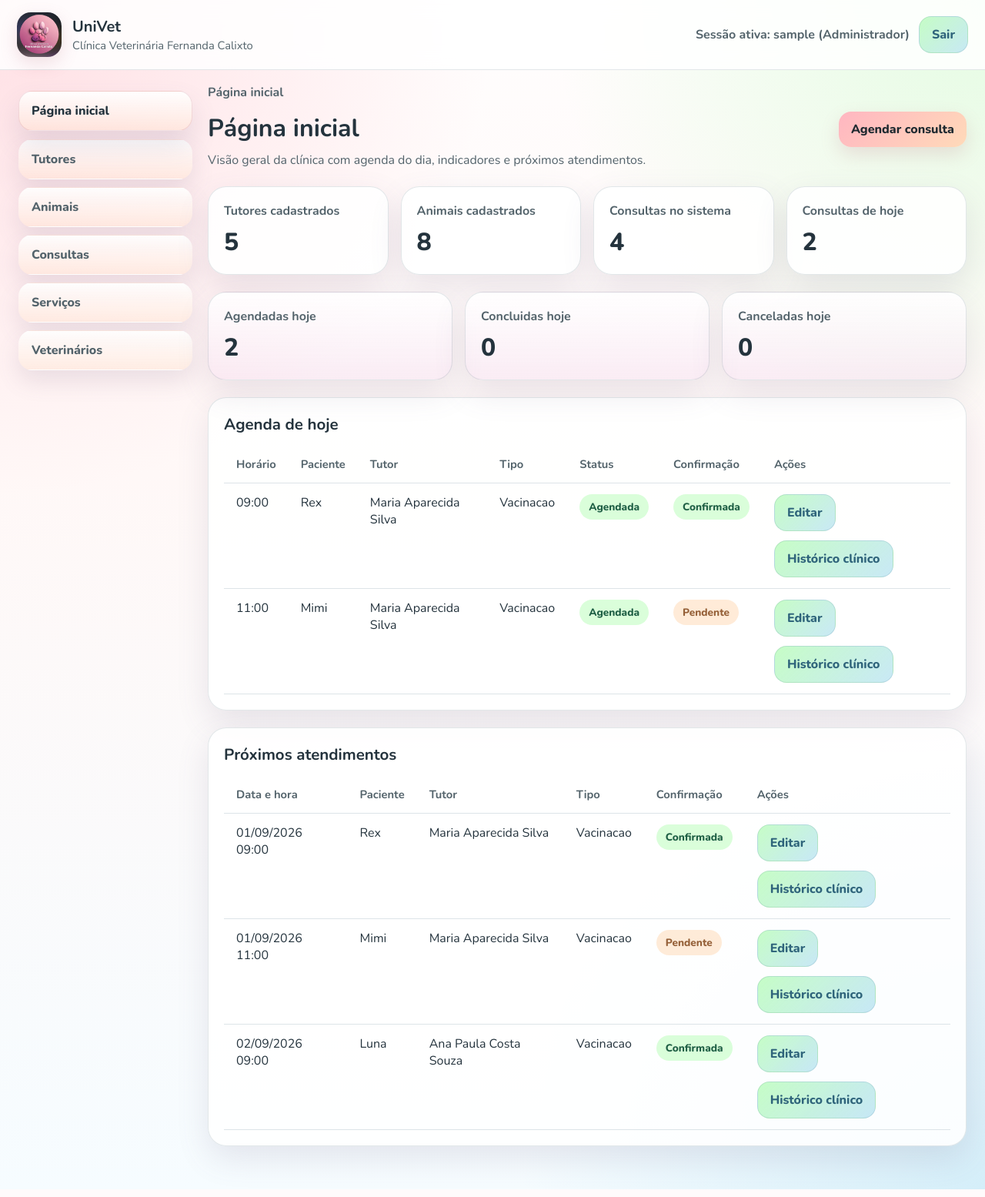
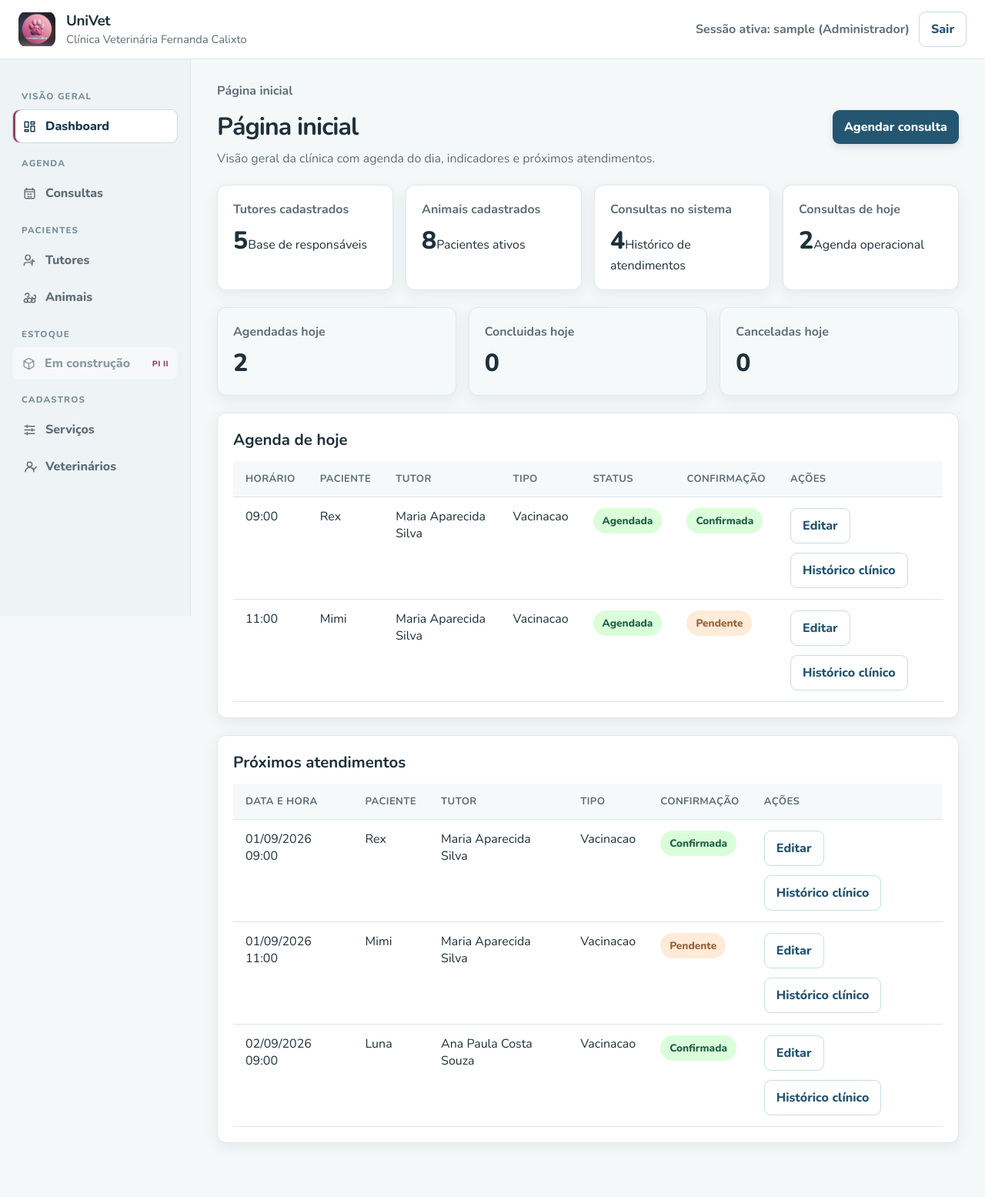
Before and after one commit to bugijo/Projeto-Integrador---UniVet, a Flask app: page /pagina-inicial in a window 1280 px wide. Shown: the whole page at 77% size. Run offline with Flask 3, Linux system fonts and the light colour scheme; the visitor is signed in with stand-in values (Sample User, id 1); data comes from the database, SQL or seed files in the repository; data that the repository does not hold is empty.

Commit message:
feat: iniciar interface do UniVet 2.0

```diff
--- /dev/null
+++ b/static/js/navigation.js
@@ -0,0 +1,23 @@
+(() => {
+    const toggle = document.querySelector(".sidebar-toggle");
+    const sidebar = document.getElementById("main-sidebar");
+
+    if (!toggle || !sidebar) return;
+
+    const closeMenu = () => {
+        sidebar.classList.remove("is-open");
+        toggle.setAttribute("aria-expanded", "false");
+        toggle.setAttribute("aria-label", "Abrir menu principal");
+    };
+
+    toggle.addEventListener("click", () => {
+        const open = sidebar.classList.toggle("is-open");
+        toggle.setAttribute("aria-expanded", String(open));
+        toggle.setAttribute("aria-label", open ? "Fechar menu principal" : "Abrir menu principal");
+    });
+
+    sidebar.querySelectorAll("a").forEach((link) => link.addEventListener("click", closeMenu));
+    window.addEventListener("resize", () => {
+        if (window.innerWidth > 760) closeMenu();
+    });
+})();
--- a/static/style.css
+++ b/static/style.css
@@ -1,91 +1,101 @@
 :root {
-    --rosa-salmao: #ffb6c1;
-    --verde-menta: #98fb98;
-    --azul-bebe: #87ceeb;
-    --lilas: #dda0dd;
-    --amarelo-pessego: #ffdAB9;
-    --rosa-profundo: #b85e74;
-    --verde-profundo: #3e7c5d;
-    --azul-profundo: #2f647b;
-    --texto: #24333d;
-    --texto-secundario: #53636b;
-    --borda: rgba(95, 121, 131, 0.18);
-    --sombra: rgba(103, 93, 128, 0.14);
-    --superficie: rgba(255, 255, 255, 0.88);
-    --superficie-forte: #ffffff;
-    --cinza-expediente: #eceef3;
+    --rosa-salmao: #e797a8;
+    --rosa-profundo: #9d3f5b;
+    --verde-profundo: #28715b;
+    --azul-profundo: #245671;
+    --azul-escuro: #183849;
+    --texto: #1e303a;
+    --texto-secundario: #5e6e76;
+    --borda: #dfe7ea;
+    --sombra: rgba(29, 55, 67, 0.08);
+    --superficie: #ffffff;
+    --superficie-suave: #f6f9fa;
+    --cinza-expediente: #edf1f3;
+    --foco: rgba(36, 86, 113, 0.25);
 }
 
 * { box-sizing: border-box; }
+html { scroll-behavior: smooth; }
 body {
     margin: 0;
     min-height: 100vh;
     font-family: "Nunito", sans-serif;
     color: var(--texto);
-    background:
-        radial-gradient(circle at top left, rgba(255, 182, 193, 0.42), transparent 32%),
-        radial-gradient(circle at top right, rgba(152, 251, 152, 0.26), transparent 28%),
-        radial-gradient(circle at bottom right, rgba(135, 206, 235, 0.30), transparent 30%),
-        linear-gradient(180deg, #fffdfd, #fff8f7 40%, #f6fcff);
+    background: #f5f8f9;
 }
 a { color: inherit; text-decoration: none; }
+button, input, textarea, select { font: inherit; }
+:focus-visible { outline: 3px solid var(--foco); outline-offset: 2px; }
+.skip-link {
+    position: fixed; left: 16px; top: -60px; z-index: 100;
+    padding: 10px 14px; border-radius: 8px; background: var(--azul-escuro); color: #fff; font-weight: 800;
+}
+.skip-link:focus { top: 16px; }
 
 .app-shell { min-height: 100vh; }
 .topbar {
     position: sticky; top: 0; z-index: 10;
     display: flex; align-items: center; justify-content: space-between; gap: 16px;
-    padding: 16px 22px;
-    background: rgba(255,255,255,0.85);
-    backdrop-filter: blur(14px);
+    padding: 14px 24px;
+    background: rgba(255,255,255,0.96);
     border-bottom: 1px solid var(--borda);
 }
+.topbar-leading { display: flex; align-items: center; gap: 14px; }
+.sidebar-toggle {
+    display: none; width: 42px; height: 42px; padding: 9px; border: 1px solid var(--borda); border-radius: 10px;
+    background: var(--superficie); color: var(--azul-escuro); cursor: pointer;
+}
+.sidebar-toggle svg { width: 100%; height: 100%; fill: none; stroke: currentColor; stroke-width: 2; stroke-linecap: round; }
 .brand { display: flex; align-items: center; gap: 14px; }
-.brand img { width: 58px; height: 58px; object-fit: cover; border-radius: 18px; box-shadow: 0 8px 22px rgba(184, 94, 116, 0.18); }
-.brand strong { display: block; font-size: 1.25rem; }
+.brand img { width: 48px; height: 48px; object-fit: contain; border-radius: 12px; }
+.brand strong { display: block; font-size: 1.18rem; letter-spacing: -0.02em; }
 .brand span { color: var(--texto-secundario); font-size: 0.92rem; }
 .topbar-side { display: flex; align-items: center; gap: 12px; flex-wrap: wrap; }
 .welcome { color: var(--texto-secundario); font-weight: 700; }
 
-.layout { display: grid; grid-template-columns: 1fr; }
-.sidebar { padding: 18px 20px; }
-.menu { display: grid; gap: 10px; }
+.layout { display: grid; grid-template-columns: 248px minmax(0, 1fr); align-items: start; }
+.sidebar { min-height: calc(100vh - 77px); padding: 26px 16px; background: #eef3f5; border-right: 1px solid var(--borda); }
+.menu { display: grid; gap: 4px; }
+.menu-heading { padding: 14px 12px 5px; color: #78909a; font-size: 0.72rem; font-weight: 800; letter-spacing: 0.1em; text-transform: uppercase; }
 .menu a {
-    padding: 14px 16px; border-radius: 18px; font-weight: 800;
-    background: linear-gradient(180deg, rgba(255,255,255,0.93), rgba(255,218,185,0.28));
-    border: 1px solid transparent; box-shadow: 0 14px 30px var(--sombra); color: var(--texto-secundario);
-    transition: transform .2s ease, box-shadow .2s ease, border-color .2s ease;
+    display: flex; align-items: center; gap: 11px; min-height: 42px; padding: 10px 12px; border-radius: 9px; font-weight: 800;
+    border: 1px solid transparent; color: var(--texto-secundario); transition: background .18s ease, color .18s ease, border-color .18s ease;
 }
-.menu a:hover, .menu a.active { border-color: rgba(184, 94, 116, 0.18); color: var(--texto); transform: translateY(-1px); box-shadow: 0 18px 34px rgba(103,93,128,.16); }
+.menu a:hover, .menu a.active { border-color: #c9dce2; background: #fff; color: var(--azul-escuro); }
+.menu a.active { box-shadow: inset 3px 0 0 var(--rosa-profundo); }
+.menu-link { display: flex; align-items: center; gap: 11px; min-height: 42px; padding: 10px 12px; border-radius: 9px; font-weight: 800; }
+.menu-link-disabled { color: #8b9ba2; background: rgba(255,255,255,0.42); cursor: default; }
+.menu-link-disabled small { margin-left: auto; color: var(--rosa-profundo); font-size: 0.65rem; letter-spacing: 0.04em; text-transform: uppercase; }
+.nav-icon { width: 19px; height: 19px; flex: 0 0 19px; fill: none; stroke: currentColor; stroke-width: 1.8; stroke-linecap: round; stroke-linejoin: round; }
 
-.content { padding: 8px 20px 28px; }
+.content { width: 100%; max-width: 1500px; padding: 30px 34px 48px; }
 .breadcrumbs { display: flex; flex-wrap: wrap; gap: 8px; margin-bottom: 14px; color: var(--texto-secundario); font-weight: 700; }
 .breadcrumbs a::after, .breadcrumbs span::after { content: "/"; margin-left: 8px; color: #9ca7ad; }
 .breadcrumbs span:last-child::after, .breadcrumbs a:last-child::after { content: ""; margin: 0; }
 
 .page-header { display: flex; align-items: flex-start; justify-content: space-between; gap: 16px; flex-wrap: wrap; margin-bottom: 22px; }
-.page-header h1 { margin: 0 0 8px; font-size: 2rem; }
+.page-header h1 { margin: 0 0 8px; font-size: 2rem; letter-spacing: -0.03em; }
 .page-header p, .calendar-header p { margin: 0; color: var(--texto-secundario); line-height: 1.5; }
 h2 { margin: 0 0 14px; font-size: 1.28rem; }
 
 .btn, button.btn {
     display: inline-flex; align-items: center; justify-content: center; border: none; cursor: pointer;
-    padding: 12px 16px; border-radius: 16px; font: inherit; font-weight: 800; color: #1e2930;
-    background: linear-gradient(135deg, var(--rosa-salmao), var(--amarelo-pessego));
-    box-shadow: 0 10px 24px rgba(184, 94, 116, 0.18);
+    padding: 11px 15px; border-radius: 9px; font-weight: 800; color: #fff;
+    background: var(--azul-profundo); box-shadow: 0 4px 10px rgba(36,86,113,.14);
     transition: transform .18s ease, filter .18s ease, box-shadow .18s ease;
 }
 .btn:hover, button.btn:hover { filter: brightness(0.97); transform: translateY(-1px); box-shadow: 0 14px 28px rgba(184,94,116,.22); }
-.btn.btn-secondary { background: linear-gradient(135deg, rgba(152,251,152,0.55), rgba(135,206,235,0.45)); color: var(--azul-profundo); box-shadow: none; border: 1px solid rgba(47, 100, 123, 0.14); }
-.btn.btn-danger { background: linear-gradient(135deg, #f89aa8, #ef7f97); color: white; }
+.btn.btn-secondary { background: #fff; color: var(--azul-profundo); box-shadow: none; border: 1px solid #c9dce2; }
+.btn.btn-danger { background: #b34e61; color: #fff; }
 
 .grid-cards { display: grid; grid-template-columns: repeat(auto-fit, minmax(180px, 1fr)); gap: 16px; margin-bottom: 22px; }
 .card {
-    background: var(--superficie); border: 1px solid var(--borda); border-radius: 24px;
-    box-shadow: 0 16px 42px var(--sombra);
-    transition: transform .25s ease, box-shadow .25s ease;
+    background: var(--superficie); border: 1px solid var(--borda); border-radius: 12px;
+    box-shadow: 0 5px 18px var(--sombra);
+    transition: box-shadow .2s ease;
 }
-.card:hover { transform: translateY(-1px); box-shadow: 0 20px 48px rgba(103,93,128,.16); }
-.soft-card { background: linear-gradient(180deg, rgba(255,255,255,0.94), rgba(221,160,221,0.14)); }
+.card:hover { box-shadow: 0 8px 22px rgba(29,55,67,.12); }
+.soft-card { background: var(--superficie-suave); }
 .card-body { padding: 20px; }
 .metric-label { display: block; color: var(--texto-secundario); font-weight: 700; margin-bottom: 8px; }
 .metric-value { font-size: 2rem; font-weight: 800; }
@@ -94,7 +104,7 @@ h2 { margin: 0 0 14px; font-size: 1.28rem; }
 .table-scroll { overflow-x: auto; }
 table { width: 100%; border-collapse: collapse; min-width: 720px; }
 th, td { padding: 14px 16px; text-align: left; border-bottom: 1px solid rgba(210,219,224,0.75); vertical-align: top; }
-th { color: var(--texto-secundario); background: rgba(255,255,255,0.72); font-size: 0.92rem; }
+th { color: var(--texto-secundario); background: var(--superficie-suave); font-size: 0.82rem; letter-spacing: 0.03em; text-transform: uppercase; }
 .empty-state { padding: 28px 20px; color: var(--texto-secundario); }
 
 .status { display: inline-flex; align-items: center; padding: 7px 12px; border-radius: 999px; font-size: 0.85rem; font-weight: 800; }
@@ -114,10 +124,10 @@ th { color: var(--texto-secundario); background: rgba(255,255,255,0.72); font-si
 .field-group label { font-weight: 800; }
 .field-help { color: var(--texto-secundario); font-size: 0.88rem; }
 .field-group input, .field-group textarea, .field-group select {
-    width: 100%; padding: 14px 16px; border-radius: 16px; font: inherit; color: var(--texto);
-    border: 1px solid rgba(95,121,131,0.22); background: rgba(255,255,255,0.94); outline: none;
+    width: 100%; padding: 13px 14px; border-radius: 9px; color: var(--texto);
+    border: 1px solid #cddade; background: #fff; outline: none;
 }
-.field-group input:focus, .field-group textarea:focus, .field-group select:focus { border-color: rgba(184,94,116,0.34); box-shadow: 0 0 0 4px rgba(221,160,221,0.18); }
+.field-group input:focus, .field-group textarea:focus, .field-group select:focus { border-color: var(--azul-profundo); box-shadow: 0 0 0 4px var(--foco); }
 .field-group textarea { min-height: 130px; resize: vertical; }
 .actions, .inline-actions { display: flex; gap: 12px; flex-wrap: wrap; }
 .actions { margin-top: 10px; }
@@ -126,9 +136,8 @@ th { color: var(--texto-secundario); background: rgba(255,255,255,0.72); font-si
 .toolbar form { display: flex; gap: 12px; flex-wrap: wrap; width: 100%; }
 .toolbar .field-group { flex: 1 1 220px; }
 .highlight-box {
-    margin-top: 18px; padding: 16px; border-radius: 18px;
-    background: linear-gradient(135deg, rgba(255,182,193,0.22), rgba(135,206,235,0.18), rgba(152,251,152,0.18));
-    border: 1px solid rgba(184,94,116,0.14); color: var(--texto-secundario);
+    margin-top: 18px; padding: 16px; border-radius: 10px;
+    background: #f2f7f8; border: 1px solid #d8e5e8; color: var(--texto-secundario);
 }
 
 .calendar-header { display: flex; justify-content: space-between; align-items: center; gap: 16px; flex-wrap: wrap; margin-bottom: 18px; }
@@ -197,8 +206,8 @@ th { color: var(--texto-secundario); background: rgba(255,255,255,0.72); font-si
 }
 .welcome-shell { width: 100%; max-width: 980px; }
 .welcome-card {
-    background: rgba(255,255,255,0.9); border: 1px solid var(--borda); border-radius: 30px; padding: 28px;
-    box-shadow: 0 20px 50px rgba(93, 91, 124, 0.18);
+    background: rgba(255,255,255,0.96); border: 1px solid var(--borda); border-radius: 16px; padding: 28px;
+    box-shadow: 0 20px 50px rgba(29,55,67,.12);
 }
 .welcome-brand { display: grid; grid-template-columns: 120px 1fr; gap: 22px; align-items: center; }
 .welcome-brand img { width: 120px; height: 120px; border-radius: 28px; object-fit: cover; box-shadow: 0 18px 40px rgba(184,94,116,0.18); }
@@ -208,16 +217,36 @@ th { color: var(--texto-secundario); background: rgba(255,255,255,0.72); font-si
 .pill { display: inline-flex; padding: 8px 14px; border-radius: 999px; font-weight: 800; background: rgba(221,160,221,0.22); color: #825b8a; }
 
 @media (min-width: 920px) {
-    .layout { grid-template-columns: 270px 1fr; align-items: start; }
-    .sidebar { padding: 28px 20px 28px 24px; }
-    .content { padding: 18px 24px 34px 0; }
     .form-grid.two-columns { grid-template-columns: 1fr 1fr; }
 }
 
 @media (max-width: 760px) {
+    .topbar { padding: 12px 16px; }
     .topbar, .page-header, .calendar-header { flex-direction: column; align-items: stretch; }
+    .topbar-leading { width: 100%; }
+    .sidebar-toggle { display: inline-flex; align-items: center; justify-content: center; }
+    .topbar-side { justify-content: space-between; }
+    .welcome { font-size: 0.86rem; }
+    .layout { display: block; }
+    .sidebar { display: none; min-height: 0; padding: 12px 16px 18px; border-right: 0; border-bottom: 1px solid var(--borda); }
+    .sidebar.is-open { display: block; }
+    .menu { grid-template-columns: 1fr 1fr; gap: 3px 8px; }
+    .menu-heading { grid-column: 1 / -1; padding-top: 12px; }
+    .content { padding: 22px 16px 34px; }
+    .brand span { display: none; }
     .brand { align-items: center; }
     .welcome-brand { grid-template-columns: 1fr; text-align: center; }
     .calendar-grid { gap: 8px; }
     .calendar-day { min-height: 84px; padding: 10px; }
 }
+
+@media (max-width: 420px) {
+    .menu { grid-template-columns: 1fr; }
+    .grid-cards { grid-template-columns: 1fr 1fr; gap: 10px; }
+    .card-body { padding: 16px; }
+    .metric-value { font-size: 1.6rem; }
+}
+
+@media (prefers-reduced-motion: reduce) {
+    *, *::before, *::after { scroll-behavior: auto !important; transition-duration: 0.01ms !important; animation-duration: 0.01ms !important; }
+}
--- a/templates/base.html
+++ b/templates/base.html
@@ -11,15 +11,21 @@
     <link rel="stylesheet" href="{{ url_for('static', filename='style.css') }}">
 </head>
 <body>
+    <a class="skip-link" href="#main-content">Pular para o conteúdo principal</a>
     <div class="app-shell">
         <header class="topbar">
-            <a href="{{ url_for('pagina_inicial') }}" class="brand">
+            <div class="topbar-leading">
+                <button class="sidebar-toggle" type="button" aria-label="Abrir menu principal" aria-controls="main-sidebar" aria-expanded="false">
+                    <svg aria-hidden="true" viewBox="0 0 24 24" focusable="false"><path d="M4 6h16M4 12h16M4 18h16" /></svg>
+                </button>
+                <a href="{{ url_for('pagina_inicial') }}" class="brand">
                 <img src="{{ logo_url }}" alt="Logo da Clinica Veterinaria Fernanda Calixto">
                 <div>
                     <strong>UniVet</strong>
                     <span>Clínica Veterinária Fernanda Calixto</span>
                 </div>
-            </a>
+                </a>
+            </div>
 
             <div class="topbar-side">
                 <span class="welcome">
@@ -32,18 +38,50 @@
         </header>
 
         <div class="layout">
-            <aside class="sidebar">
-                <nav class="menu">
-                    <a href="{{ url_for('pagina_inicial') }}" class="{% if secao == 'pagina_inicial' %}active{% endif %}">Página inicial</a>
-                    <a href="{{ url_for('listar_tutores') }}" class="{% if secao == 'tutores' %}active{% endif %}">Tutores</a>
-                    <a href="{{ url_for('listar_pets') }}" class="{% if secao == 'pets' %}active{% endif %}">Animais</a>
-                    <a href="{{ url_for('listar_consultas') }}" class="{% if secao == 'consultas' %}active{% endif %}">Consultas</a>
-                    <a href="{{ url_for('listar_servicos_page') }}" class="{% if secao == 'configuracoes' %}active{% endif %}">Serviços</a>
-                    <a href="{{ url_for('listar_veterinarios_page') }}" class="{% if secao == 'configuracoes' %}active{% endif %}">Veterinários</a>
+            <aside class="sidebar" id="main-sidebar">
+                <nav class="menu" aria-label="Navegação principal">
+                    <span class="menu-heading">Visão geral</span>
+                    <a href="{{ url_for('pagina_inicial') }}" class="{% if secao == 'pagina_inicial' %}active{% endif %}">
+                        <svg class="nav-icon" aria-hidden="true" viewBox="0 0 24 24" focusable="false"><path d="M4 13h6V4H4v9Zm10 7h6v-9h-6v9ZM4 20h6v-3H4v3Zm10-12h6V4h-6v4Z" /></svg>
+                        <span>Dashboard</span>
+                    </a>
+
+                    <span class="menu-heading">Agenda</span>
+                    <a href="{{ url_for('listar_consultas') }}" class="{% if secao == 'consultas' %}active{% endif %}">
+                        <svg class="nav-icon" aria-hidden="true" viewBox="0 0 24 24" focusable="false"><path d="M7 3v3m10-3v3M4 9h16M6 5h12a2 2 0 0 1 2 2v11a2 2 0 0 1-2 2H6a2 2 0 0 1-2-2V7a2 2 0 0 1 2-2Zm3 8h2m2 0h2m-6 4h2m2 0h2" /></svg>
+                        <span>Consultas</span>
+                    </a>
+
+                    <span class="menu-heading">Pacientes</span>
+                    <a href="{{ url_for('listar_tutores') }}" class="{% if secao == 'tutores' %}active{% endif %}">
+                        <svg class="nav-icon" aria-hidden="true" viewBox="0 0 24 24" focusable="false"><path d="M16 20v-1a4 4 0 0 0-4-4H7a4 4 0 0 0-4 4v1m6-9a4 4 0 1 0 0-8 4 4 0 0 0 0 8Zm8-1v6m3-3h-6" /></svg>
+                        <span>Tutores</span>
+                    </a>
+                    <a href="{{ url_for('listar_pets') }}" class="{% if secao == 'pets' %}active{% endif %}">
+                        <svg class="nav-icon" aria-hidden="true" viewBox="0 0 24 24" focusable="false"><path d="M8 11a3 3 0 1 0-3-3m11 3a3 3 0 1 0 3-3M9 17a3 3 0 1 1-6 0c0-2 2-3 3-3s3 1 3 3Zm12 0a3 3 0 1 1-6 0c0-2 2-3 3-3s3 1 3 3ZM12 13c-2.5 0-4 1.7-4 3.8C8 19 9.8 20 12 20s4-1 4-3.2c0-2.1-1.5-3.8-4-3.8Z" /></svg>
+                        <span>Animais</span>
+                    </a>
+
+                    <span class="menu-heading">Estoque</span>
+                    <span class="menu-link menu-link-disabled" aria-disabled="true">
+                        <svg class="nav-icon" aria-hidden="true" viewBox="0 0 24 24" focusable="false"><path d="m12 3 8 4.5v9L12 21l-8-4.5v-9L12 3Zm-8 4.5 8 4.5 8-4.5M12 12v9" /></svg>
+                        <span>Em construção</span>
+                        <small>PI II</small>
+                    </span>
+
+                    <span class="menu-heading">Cadastros</span>
+                    <a href="{{ url_for('listar_servicos_page') }}" class="{% if secao == 'configuracoes' %}active{% endif %}">
+                        <svg class="nav-icon" aria-hidden="true" viewBox="0 0 24 24" focusable="false"><path d="M4 6h16M4 12h16M4 18h16M8 4v4m8 2v4M8 16v4" /></svg>
+                        <span>Serviços</span>
+                    </a>
+                    <a href="{{ url_for('listar_veterinarios_page') }}" class="{% if secao == 'configuracoes' %}active{% endif %}">
+                        <svg class="nav-icon" aria-hidden="true" viewBox="0 0 24 24" focusable="false"><path d="M12 12a4 4 0 1 0 0-8 4 4 0 0 0 0 8Zm-7 8a7 7 0 0 1 14 0M17 14l2 2 4-4" /></svg>
+                        <span>Veterinários</span>
+                    </a>
                 </nav>
             </aside>
 
-            <main class="content">
+            <main class="content" id="main-content" tabindex="-1">
                 {% if breadcrumbs %}
                     <nav class="breadcrumbs" aria-label="Breadcrumb">
                         {% for label, link in breadcrumbs %}
@@ -70,5 +108,6 @@
             </main>
         </div>
     </div>
+    <script src="{{ url_for('static', filename='js/navigation.js') }}" defer></script>
 </body>
 </html>
--- a/templates/pagina_inicial.html
+++ b/templates/pagina_inicial.html
@@ -11,11 +11,11 @@
         <a class="btn" href="{{ url_for('criar_consulta') }}">Agendar consulta</a>
     </section>
 
-    <section class="grid-cards">
-        <article class="card"><div class="card-body"><span class="metric-label">Tutores cadastrados</span><strong class="metric-value">{{ totais.tutores }}</strong></div></article>
-        <article class="card"><div class="card-body"><span class="metric-label">Animais cadastrados</span><strong class="metric-value">{{ totais.pets }}</strong></div></article>
-        <article class="card"><div class="card-body"><span class="metric-label">Consultas no sistema</span><strong class="metric-value">{{ totais.consultas }}</strong></div></article>
-        <article class="card"><div class="card-body"><span class="metric-label">Consultas de hoje</span><strong class="metric-value">{{ consultas_hoje|length }}</strong></div></article>
+    <section class="grid-cards dashboard-metrics" aria-label="Indicadores principais">
+        <article class="card metric-card"><div class="card-body"><span class="metric-label">Tutores cadastrados</span><strong class="metric-value">{{ totais.tutores }}</strong><span class="metric-context">Base de responsáveis</span></div></article>
+        <article class="card metric-card"><div class="card-body"><span class="metric-label">Animais cadastrados</span><strong class="metric-value">{{ totais.pets }}</strong><span class="metric-context">Pacientes ativos</span></div></article>
+        <article class="card metric-card"><div class="card-body"><span class="metric-label">Consultas no sistema</span><strong class="metric-value">{{ totais.consultas }}</strong><span class="metric-context">Histórico de atendimentos</span></div></article>
+        <article class="card metric-card metric-card-accent"><div class="card-body"><span class="metric-label">Consultas de hoje</span><strong class="metric-value">{{ consultas_hoje|length }}</strong><span class="metric-context">Agenda operacional</span></div></article>
     </section>
 
     <section class="grid-cards">
```
